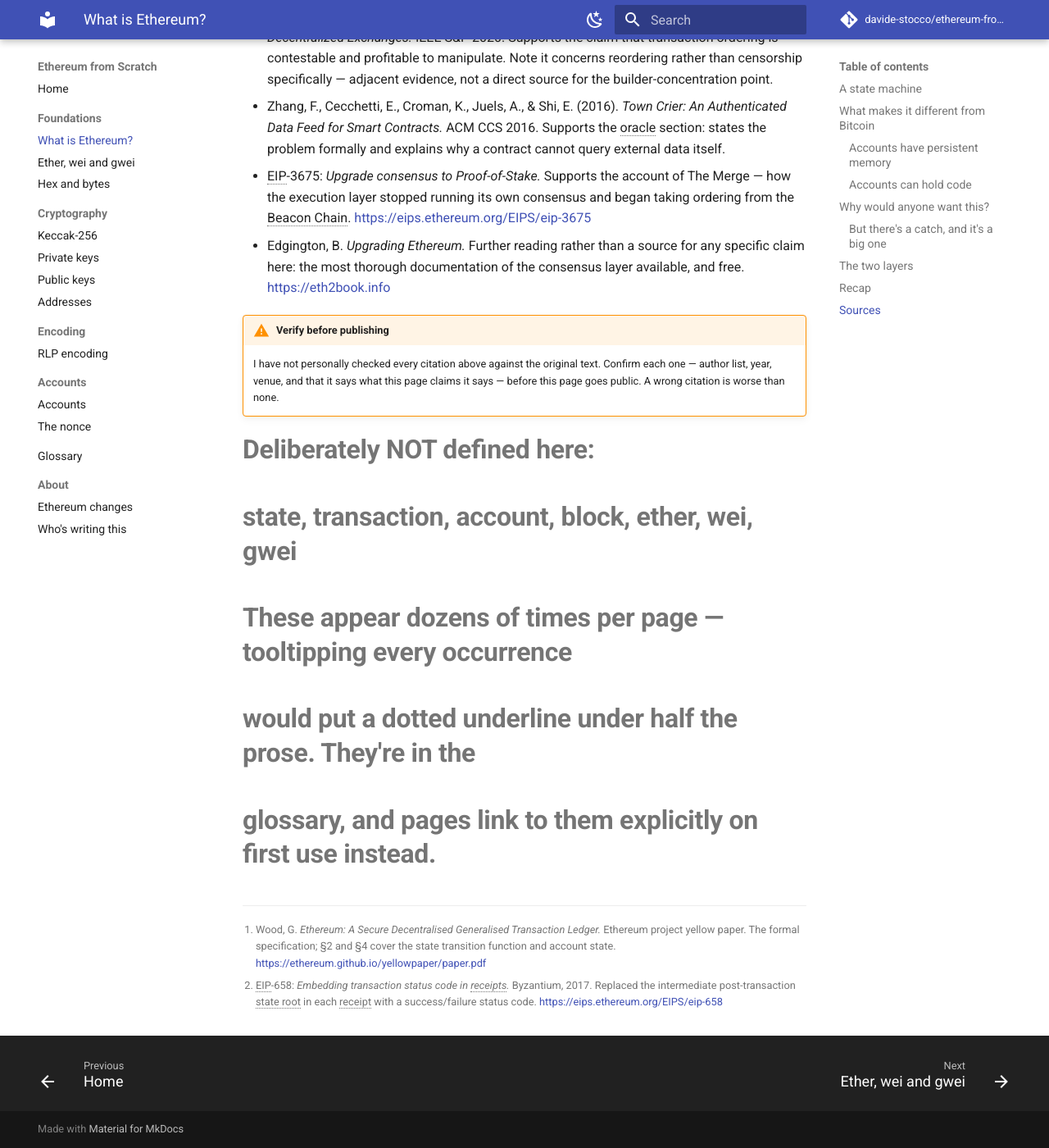
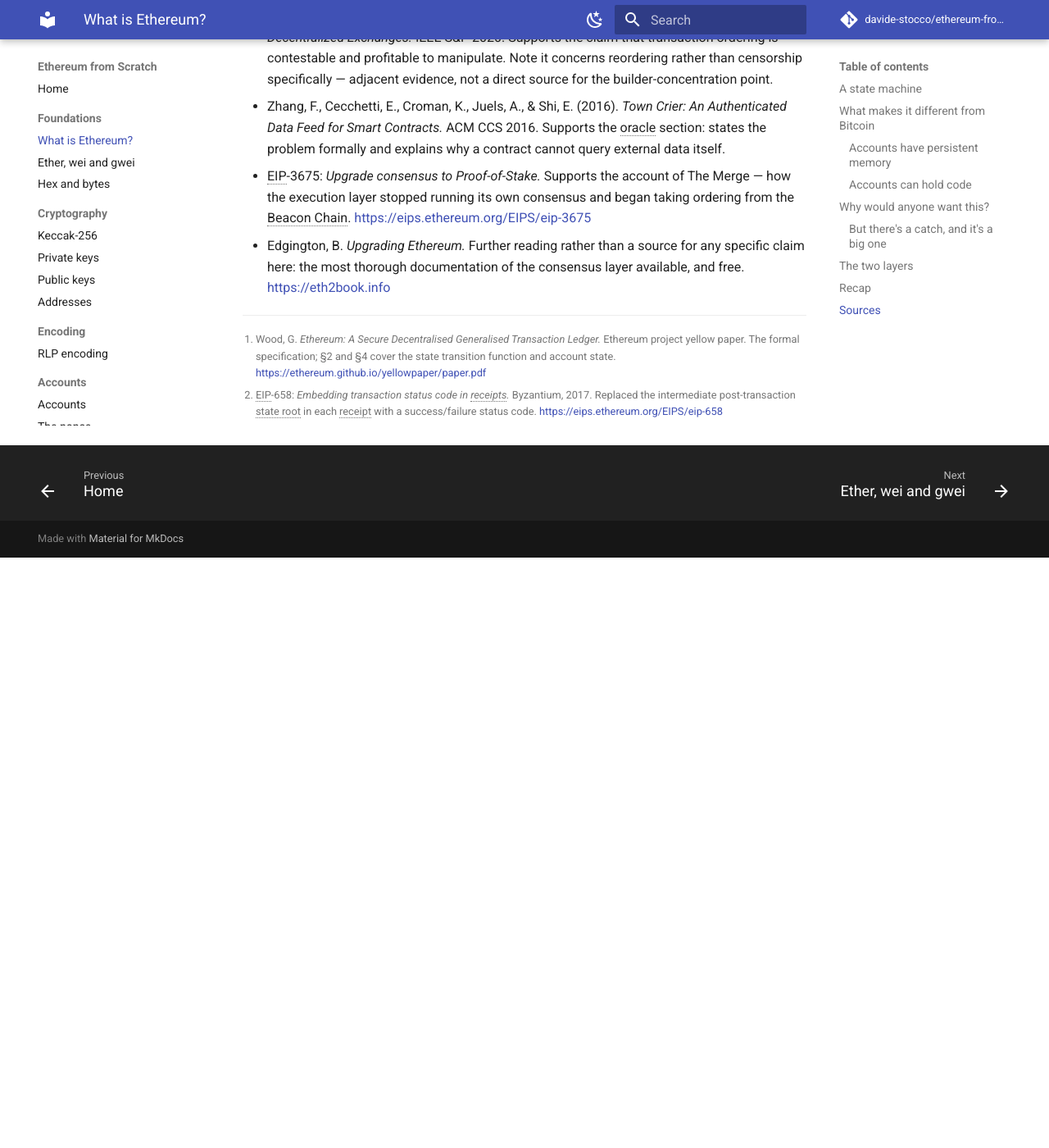
Before and after one commit to davide-stocco/ethereum-from-scratch, an MkDocs documentation site: the page built from docs/foundations/what-is-ethereum.md, in a window 1280 px wide and 1400 px high, scrolled down 5884 px. Shown: the whole window at 82% size. Built offline with MkDocs 1.6.1 and Material for MkDocs 9.7.7, drawn with Linux system fonts in a browser that asks for light colours; comment, search, counter and statistics services are not loaded; after the commit the page ends 6564 px from its top, so only the background shows below that.

Commit message:
Remove a stray heading that appeared on every page
The abbreviations file is appended to all pages, and I had written its
notes as '#' lines. Markdown has no comment syntax, so each became a
top-level heading at the foot of all 13 pages. Now an HTML comment.

Also drops the 'Verify before publishing' box from What is Ethereum?

```diff
--- a/docs/foundations/what-is-ethereum.md
+++ b/docs/foundations/what-is-ethereum.md
@@ -265,10 +265,3 @@ Listed in the order the claims they support appear on the page.
     <https://eips.ethereum.org/EIPS/eip-658>
 
 </div>
-
-!!! warning "Verify before publishing"
-
-    I have not personally checked every citation above against the original
-    text. Confirm each one — author list, year, venue, and that it says what
-    this page claims it says — before this page goes public. A wrong citation
-    is worse than none.
```
Also changed, not shown: includes/abbreviations.md (+11 -7 lines).
